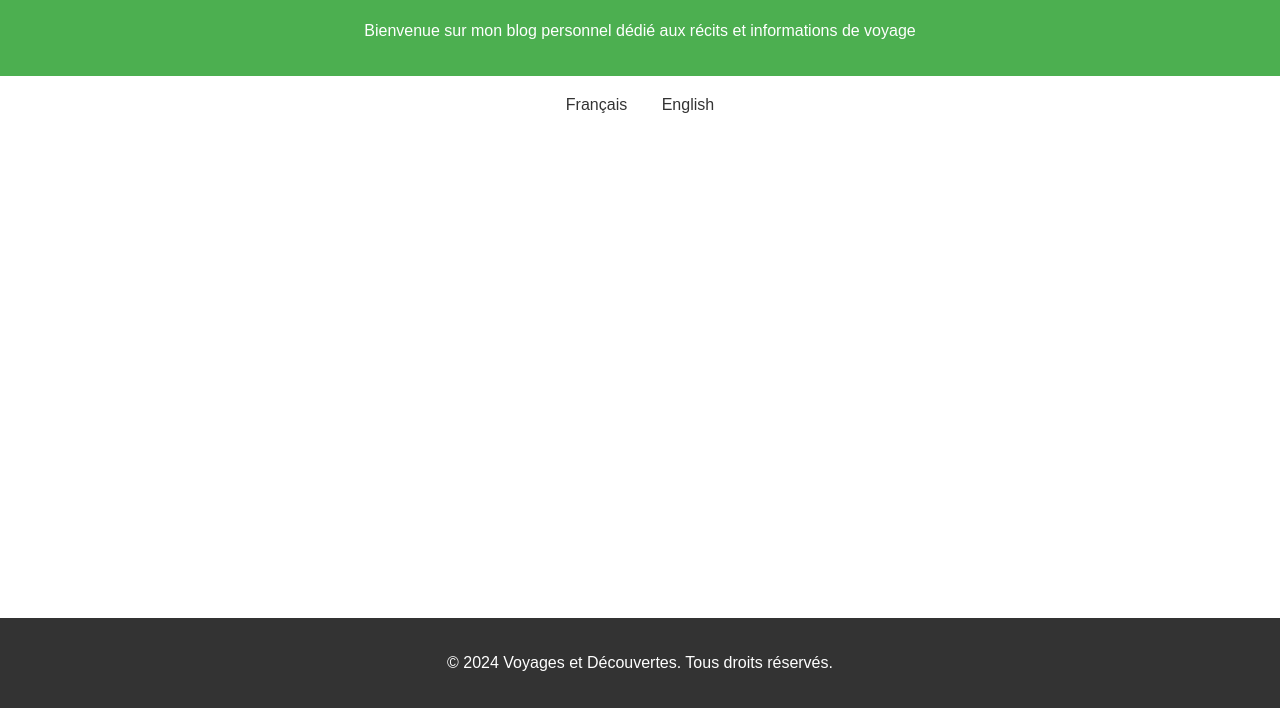
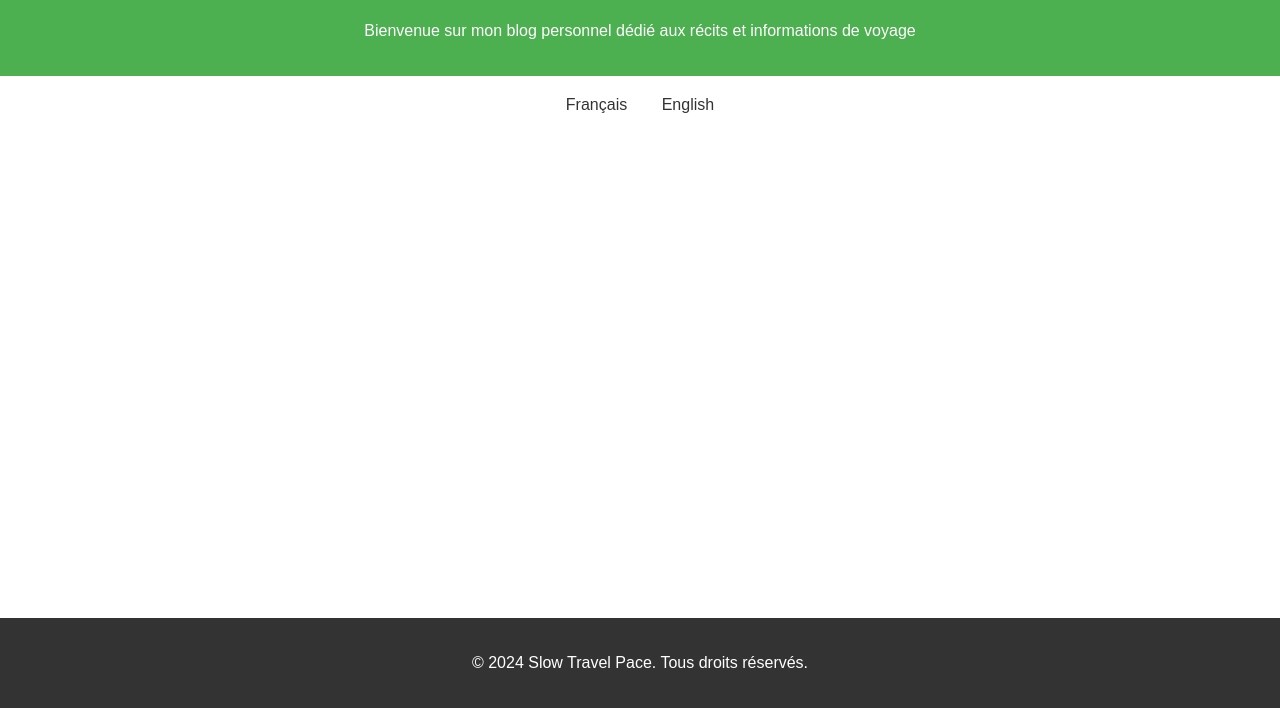
Before and after one commit to slowtravelpace/mywebsite, a plain HTML site: page index.html in a window 1280 px wide. Shown: the part 92-800 px from the top of the page. Drawn offline with Linux system fonts and the light colour scheme.

Commit message:
Update index.html

```diff
--- a/index.html
+++ b/index.html
@@ -3,7 +3,7 @@
 <head>
     <meta charset="UTF-8">
     <meta name="viewport" content="width=device-width, initial-scale=1.0">
-    <title>Voyages et Découvertes</title>
+    <title>Slow Travel Pace</title>
     <style>
         body {
             font-family: Arial, sans-serif;
@@ -135,7 +135,7 @@
         </section>
     </div>
     <footer>
-        <p>&copy; 2024 Voyages et Découvertes. Tous droits réservés.</p>
+        <p>&copy; 2024 Slow Travel Pace. Tous droits réservés.</p>
     </footer>
 </body>
 </html>
```
